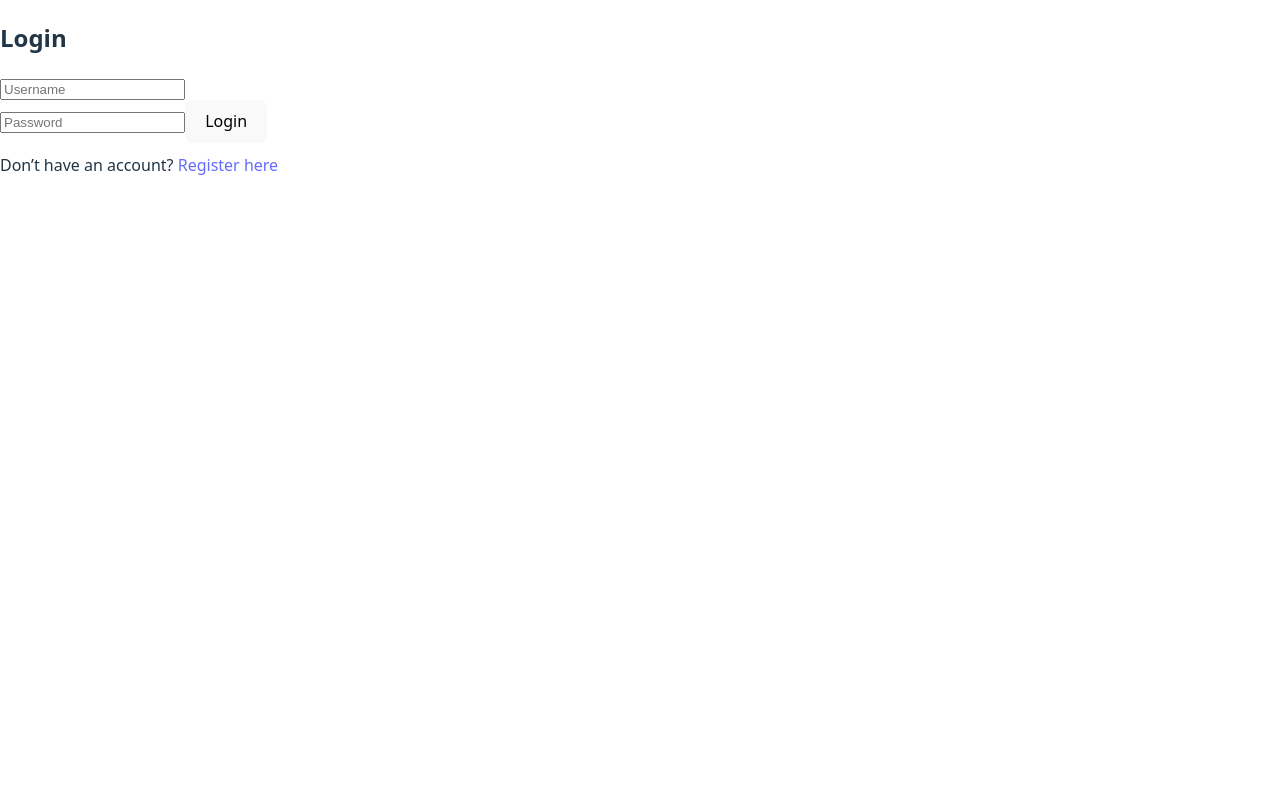
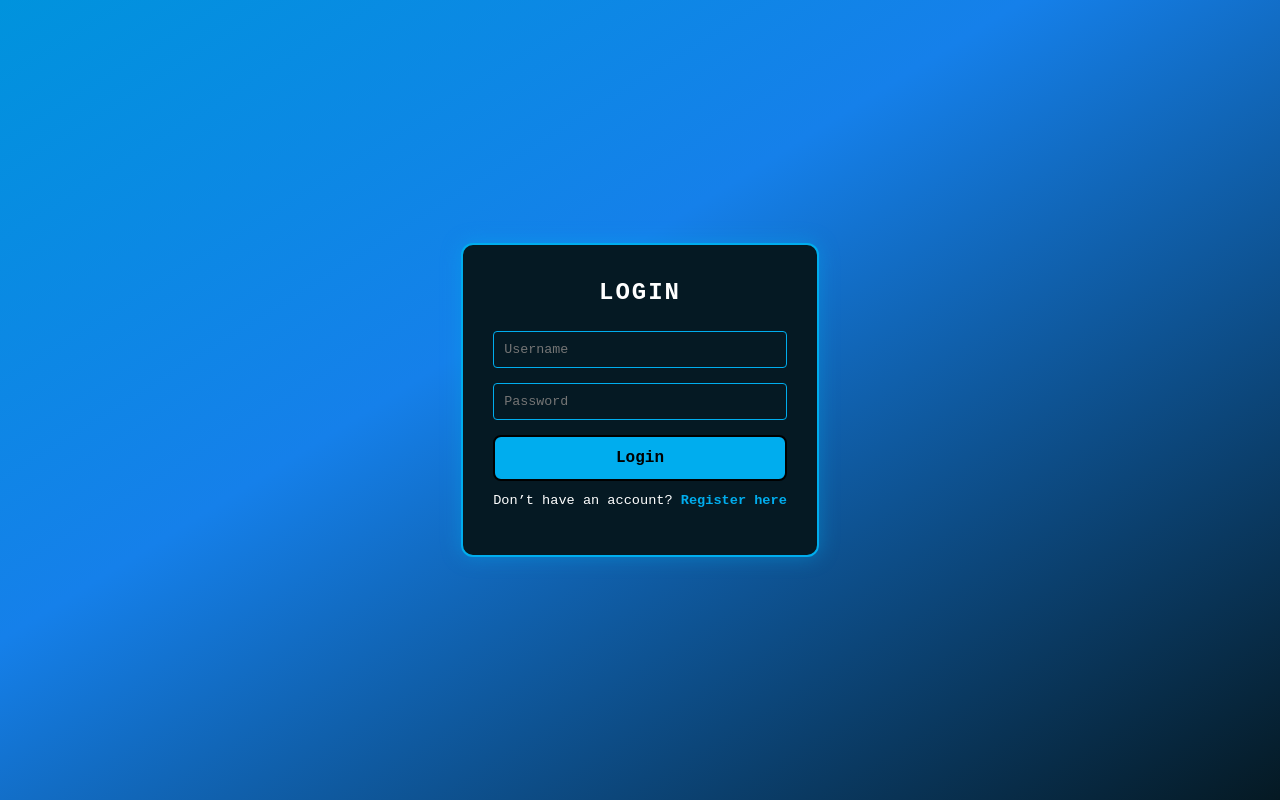
Before and after one commit to Equinox2121/SteamPlus, a React (Vite) app in the folder frontend/app/: page /SignIn in a window 1280 px wide. Built offline with nearby package versions, Linux system fonts and the light colour scheme; no server answers.

Commit message:
Added temporary CSS

```diff
--- /dev/null
+++ b/frontend/app/src/pages/SignIn.css
@@ -0,0 +1,94 @@
+/**
+ * Targeting the main container based on its inline style:
+ * display: flex, flex-direction: column, maxWidth: 300px
+ */
+div[style*="display: flex"][style*="flex-direction: column"][style*="max-width: 300px"] {
+    /* Layout & Background */
+    margin: 100px auto; /* Centers the small box on the page */
+    padding: 30px;
+    background: #051923; /* Dark background to pop against your page gradient */
+    border: 2px solid #00adee;
+    border-radius: 12px;
+    box-shadow: 0 0 20px rgba(0, 173, 238, 0.4);
+
+    /* Text Styles */
+    color: white;
+    font-family: 'Courier New', Courier, monospace;
+}
+
+.login-container {
+    height: 100vh;
+    display: flex;
+    flex-direction: column;
+    align-items: center;
+    justify-content: center;
+    background: linear-gradient(to bottom right, #0093dd 0%, #1580ea 40%, #051923 100%);
+    color: white;
+    font-family: 'Courier New', Courier, monospace;
+}
+
+/* Heading style */
+div[style*="max-width: 300px"] h2 {
+    margin-top: 0;
+    text-align: center;
+    text-transform: uppercase;
+    letter-spacing: 2px;
+}
+
+/* Form layout */
+div[style*="max-width: 300px"] form {
+    display: flex;
+    flex-direction: column;
+    gap: 15px;
+}
+
+/* Input Fields */
+div[style*="max-width: 300px"] input {
+    background-color: #051923;
+    border: 1px solid #00adee;
+    border-radius: 4px;
+    padding: 10px;
+    color: white;
+    font-family: 'Courier New', Courier, monospace;
+    outline: none;
+}
+
+div[style*="max-width: 300px"] input:focus {
+    border-color: white;
+    box-shadow: 0 0 8px #00adee;
+}
+
+/* The Login Button */
+div[style*="max-width: 300px"] button[type="submit"] {
+    background-color: #00adee;
+    border: 2px solid black;
+    border-radius: 8px;
+    padding: 12px;
+    color: black;
+    font-weight: bold;
+    font-family: 'Courier New', Courier, monospace;
+    cursor: pointer;
+    transition: all 0.2s ease;
+}
+
+div[style*="max-width: 300px"] button[type="submit"]:hover {
+    background-color: white;
+    color: #0093dd;
+}
+
+/* "Don't have an account?" text and Link */
+div[style*="max-width: 300px"] p {
+    font-size: 0.85rem;
+    text-align: center;
+}
+
+div[style*="max-width: 300px"] a {
+    color: #00adee;
+    text-decoration: none;
+    font-weight: bold;
+}
+
+div[style*="max-width: 300px"] a:hover {
+    color: white;
+    text-decoration: underline;
+}
--- a/frontend/app/src/pages/SignIn.jsx
+++ b/frontend/app/src/pages/SignIn.jsx
@@ -12,6 +12,7 @@
 
 import React, { useState } from 'react';
 import axios from 'axios';
+import './SignIn.css';
 import { useNavigate, Link } from 'react-router-dom';
 
 /**
@@ -74,6 +75,7 @@ const Login = ({ setAuthenticated }) => {
   };
 
   return (
+    <div className="login-container">
     <div style={{ display: 'flex', flexDirection: 'column', maxWidth: '300px' }}>
       <h2>Login</h2>
       <form onSubmit={handleSubmit}>
@@ -99,6 +101,7 @@ const Login = ({ setAuthenticated }) => {
         Don’t have an account? <Link to="/register">Register here</Link>
       </p>
     </div>
+    </div>
   );
 };
 
```
